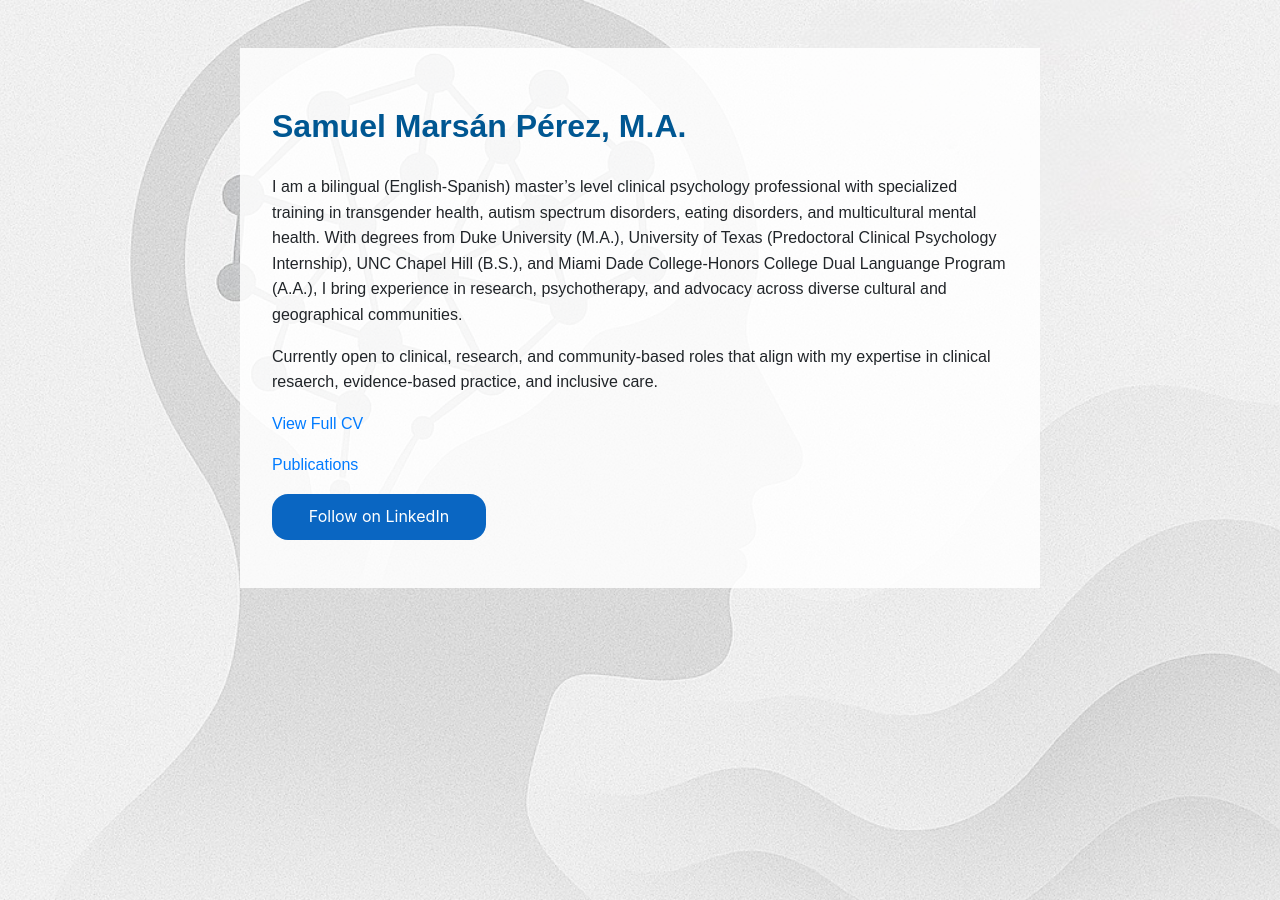
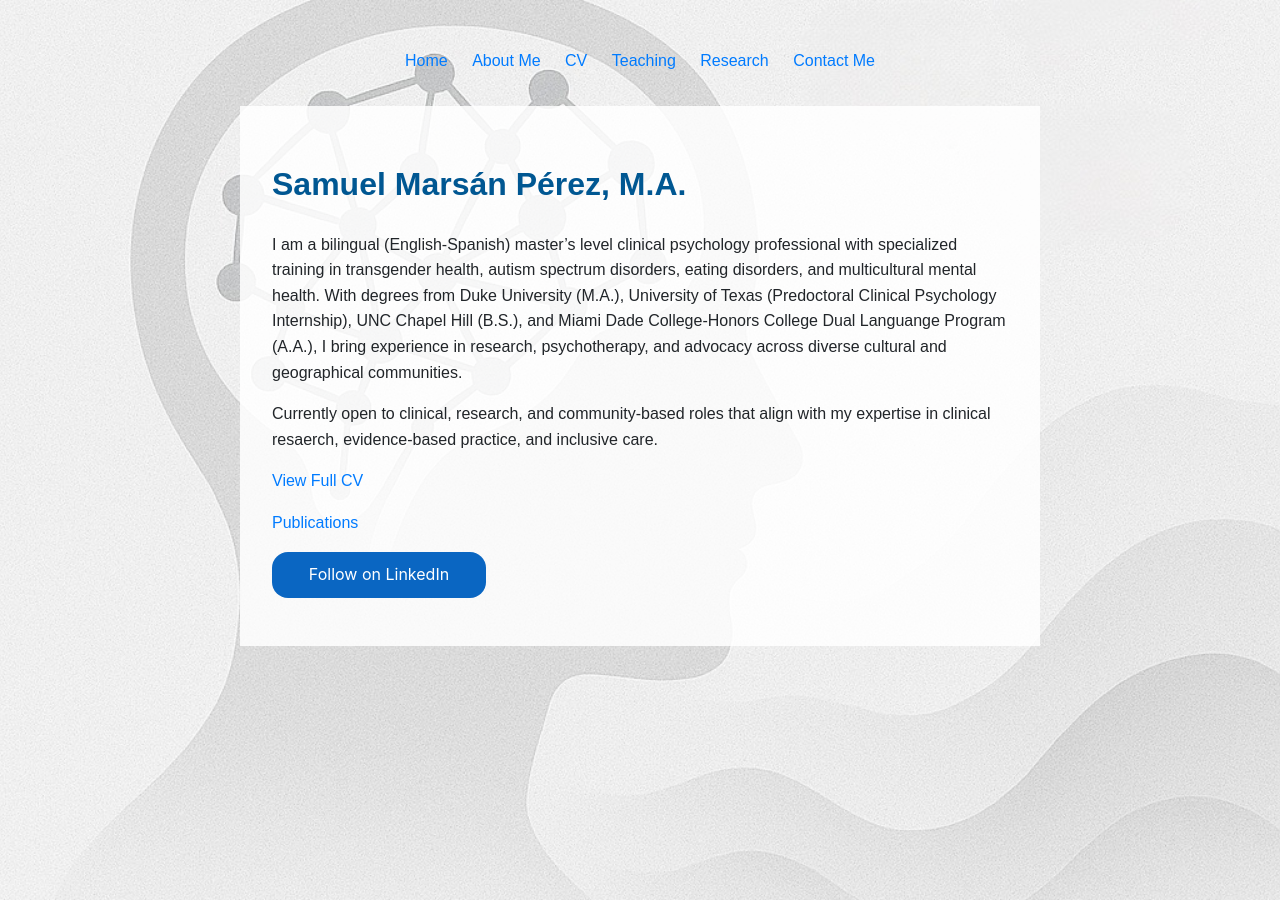
Before and after one commit to sm459-hub/samuelmarsan.github.io, a Jekyll site: the page built from index.md, in a window 1280 px wide. Built offline with Jekyll 4.4.1, drawn with Linux system fonts in a browser that asks for light colours.

Commit message:
Update default.html

```diff
--- a/_layouts/default.html
+++ b/_layouts/default.html
@@ -49,6 +49,14 @@
 <link rel="stylesheet" href="{{ "/assets/style.css" | relative_url }}">
 </head>
 <body>
+  <nav style="text-align: center; margin-bottom: 2rem;">
+    <a href="{{ '/' | relative_url }}" style="margin: 0 10px;">Home</a>
+    <a href="{{ '/about/' | relative_url }}" style="margin: 0 10px;">About Me</a>
+    <a href="{{ '/cv/' | relative_url }}" style="margin: 0 10px;">CV</a>
+    <a href="{{ '/teaching/' | relative_url }}" style="margin: 0 10px;">Teaching</a>
+    <a href="{{ '/research/' | relative_url }}" style="margin: 0 10px;">Research</a>
+    <a href="{{ '/contact/' | relative_url }}" style="margin: 0 10px;">Contact Me</a>
+  </nav>
   <div style="background: rgba(255, 255, 255, 0.85); padding: 2rem;">
     <h1>{{ page.title }}</h1>
     {{ content | markdownify }}
```
